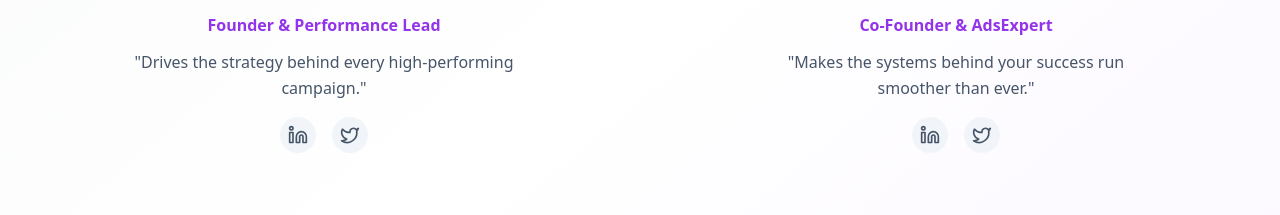
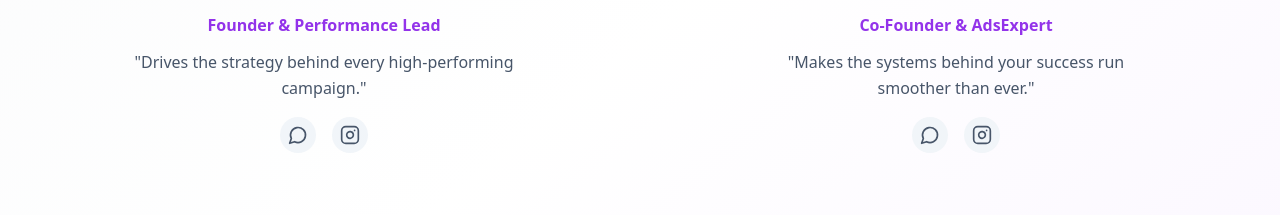
Before and after one commit to adimizexpert/AdswadiWebsite, a React (Vite) app: page / in a window 1280 px wide. Shown: the part 3469-3684 px from the top of the page. Built offline with nearby package versions, Linux system fonts and the light colour scheme.

Commit message:
Replace LinkedIn and Twitter buttons with Telegram and Instagram buttons

```diff
--- a/src/components/Team.tsx
+++ b/src/components/Team.tsx
@@ -1,6 +1,6 @@
 import React from 'react';
 import { motion } from 'framer-motion';
-import { Linkedin, Twitter } from 'lucide-react';
+import { MessageCircle, Instagram } from 'lucide-react';
 
 const founders = [
   {
@@ -92,14 +92,14 @@ const Team: React.FC = () => {
                   whileTap={{ scale: 0.95 }}
                   className="p-2 rounded-full bg-slate-100 hover:bg-purple-100 transition-colors"
                 >
-                  <Linkedin size={20} className="text-slate-600" />
+                  <MessageCircle size={20} className="text-slate-600" />
                 </motion.button>
                 <motion.button
                   whileHover={{ scale: 1.1 }}
                   whileTap={{ scale: 0.95 }}
                   className="p-2 rounded-full bg-slate-100 hover:bg-purple-100 transition-colors"
                 >
-                  <Twitter size={20} className="text-slate-600" />
+                  <Instagram size={20} className="text-slate-600" />
                 </motion.button>
               </div>
             </motion.div>
```
